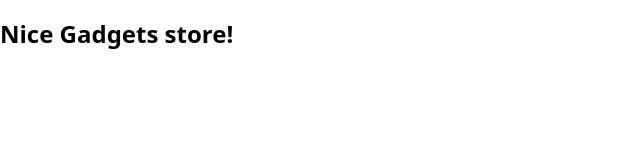
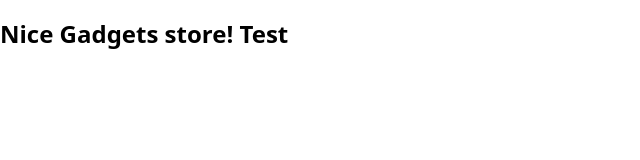
Before and after one commit to fe-may23-bugs-and-hugs/nice-gadgets-fe, a React (Create React App) app: page / in a window 1280 px wide. Shown: the top 160 px of the page, without its empty margins (0-640 px from the left). Built offline with nearby package versions, Linux system fonts and the light colour scheme.

Commit message:
Test commit

```diff
--- a/src/App.tsx
+++ b/src/App.tsx
@@ -1,5 +1,5 @@
 export const App = () => (
   <div>
-    <h2>Nice Gadgets store!</h2>
+    <h2>Nice Gadgets store! Test</h2>
   </div>
 );
```
Also changed, not shown: 1 other file (tests, documents, lock files or other folders).
